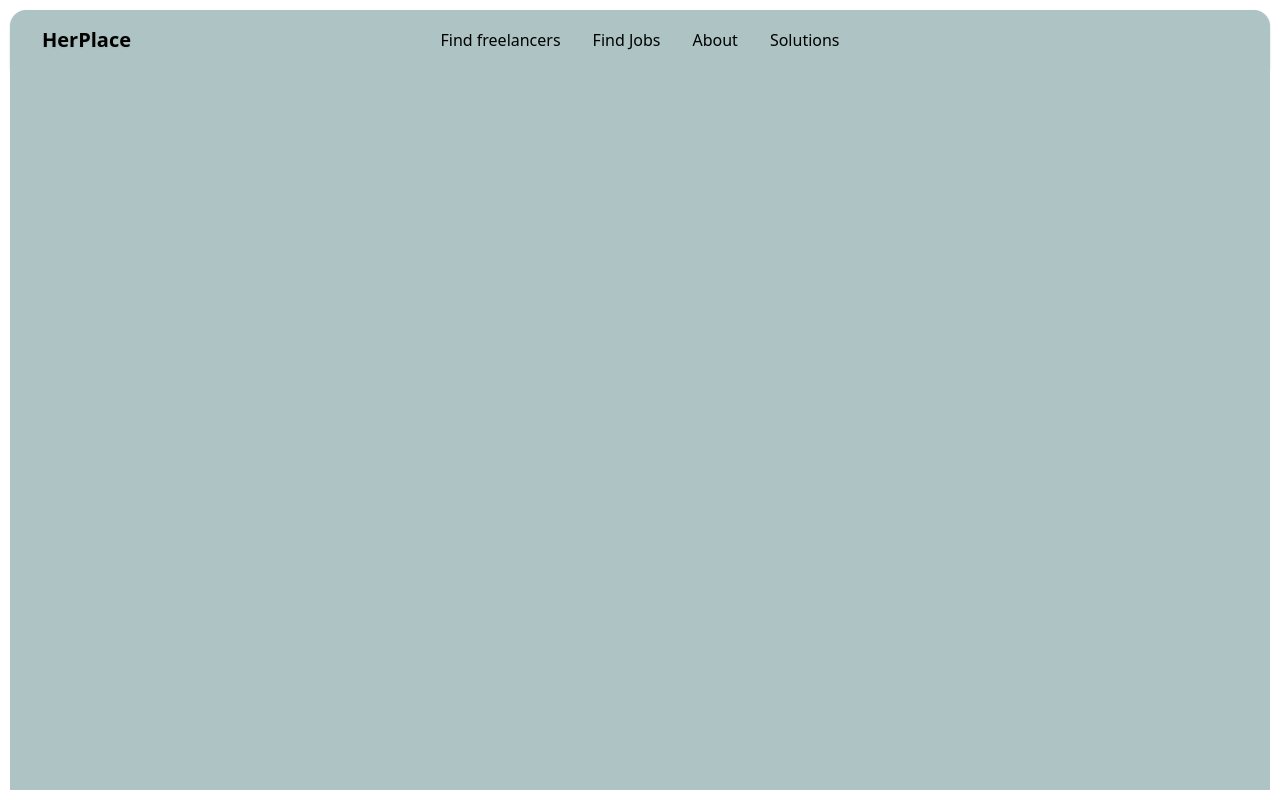
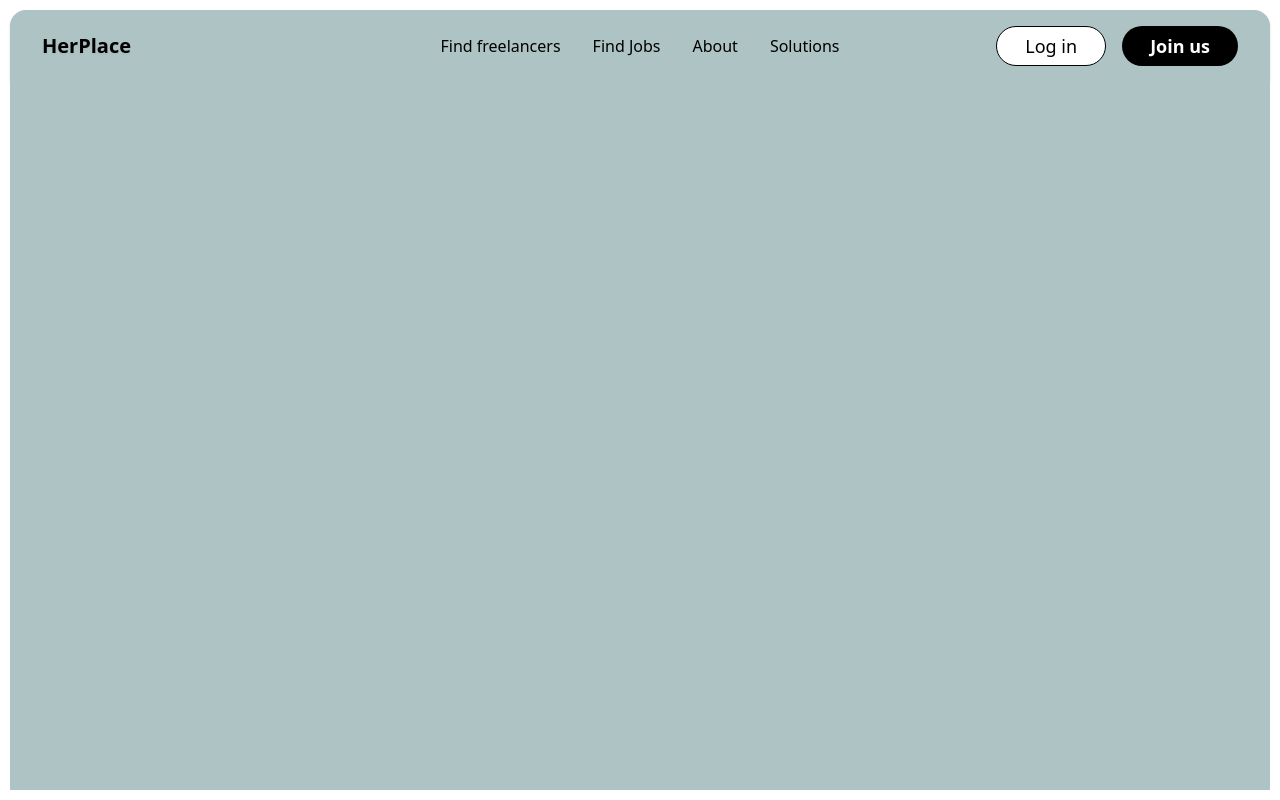
Before and after one commit to Prakhar-tech-spec/her-place, a React (Vite) app: page / in a window 1280 px wide. Built offline with nearby package versions, Linux system fonts and the light colour scheme.

Commit message:
Add navigation bar buttons
Add "Log in" and "Join us" buttons to the navigation bar.

```diff
--- a/src/pages/Index.tsx
+++ b/src/pages/Index.tsx
@@ -1,3 +1,5 @@
+
+import { Button } from "@/components/ui/button";
 
 const Index = () => {
   return (
@@ -30,6 +32,21 @@ const Index = () => {
               </a>
             </li>
           </ul>
+          {/* Right side buttons */}
+          <div className="flex items-center space-x-4">
+            <Button
+              variant="outline"
+              className="border-black text-black font-medium px-7 py-2 rounded-full text-lg hover:bg-black/5"
+            >
+              Log in
+            </Button>
+            <Button
+              variant="default"
+              className="bg-black text-white font-semibold px-7 py-2 rounded-full text-lg hover:bg-black/90"
+            >
+              Join us
+            </Button>
+          </div>
         </nav>
       </div>
       {/* Secondary container fills the remaining visible screen */}
```
